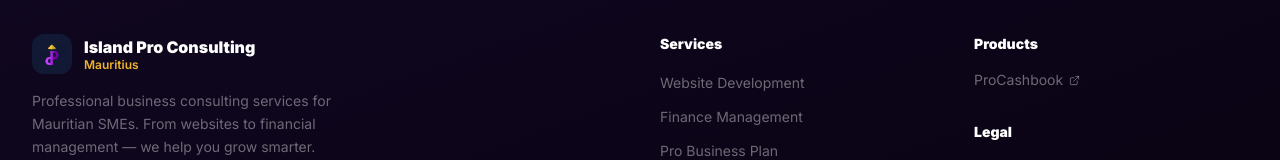
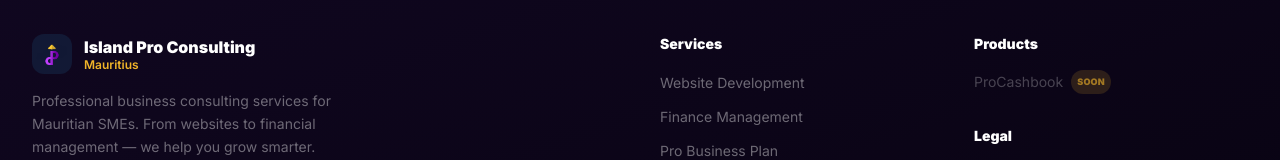
Before and after one commit to timo7155-jpg/island-pro-consulting, a Next.js app: page /services/business-plan in a window 1280 px wide. Shown: the part 6101-6261 px from the top of the page. Built offline with nearby package versions, Linux system fonts and the light colour scheme.

Commit message:
Fix: stats count to 9, disable ProCashbook footer link, sync service subtitle

```diff
--- a/components/Footer.tsx
+++ b/components/Footer.tsx
@@ -1,5 +1,5 @@
 import Image from 'next/image';
-import { Phone, Mail, MapPin, ExternalLink } from 'lucide-react';
+import { Phone, Mail, MapPin } from 'lucide-react';
 
 const SERVICES_COL = [
   { label: 'Website Development',        href: '/services/website-development' },
@@ -67,10 +67,10 @@
             <h4 className="text-white font-black text-sm mb-4">Products</h4>
             <ul className="space-y-2.5 mb-8">
               <li>
-                <a href="https://procashbook.mu" target="_blank" rel="noopener noreferrer"
-                  className="flex items-center gap-1.5 text-white/40 hover:text-gold text-sm transition-colors">
-                  ProCashbook <ExternalLink size={11} />
-                </a>
+                <span className="flex items-center gap-2 text-white/25 text-sm cursor-default select-none">
+                  ProCashbook
+                  <span className="text-[9px] font-black bg-gold/15 text-gold/60 px-1.5 py-0.5 rounded-full uppercase tracking-wide">Soon</span>
+                </span>
               </li>
             </ul>
             <h4 className="text-white font-black text-sm mb-4">Legal</h4>
--- a/components/Services.tsx
+++ b/components/Services.tsx
@@ -105,7 +105,7 @@
             Everything your business needs
           </h2>
           <p className="text-navy/60 text-lg max-w-2xl mx-auto">
-            One consulting partner. Ten professional services. All built for Mauritian SMEs.
+            One consulting partner. Nine professional services. All built for Mauritian SMEs.
           </p>
         </div>
 
--- a/components/Stats.tsx
+++ b/components/Stats.tsx
@@ -2,7 +2,7 @@
   { value: 'Micro → Mid', label: 'Business projects we serve' },
   { value: '10+',      label: 'Years of expertise'        },
   { value: '120+',     label: 'Businesses served'         },
-  { value: '7',        label: 'Professional services'     },
+  { value: '9',        label: 'Professional services'     },
 ];
 
 export default function Stats() {
```
